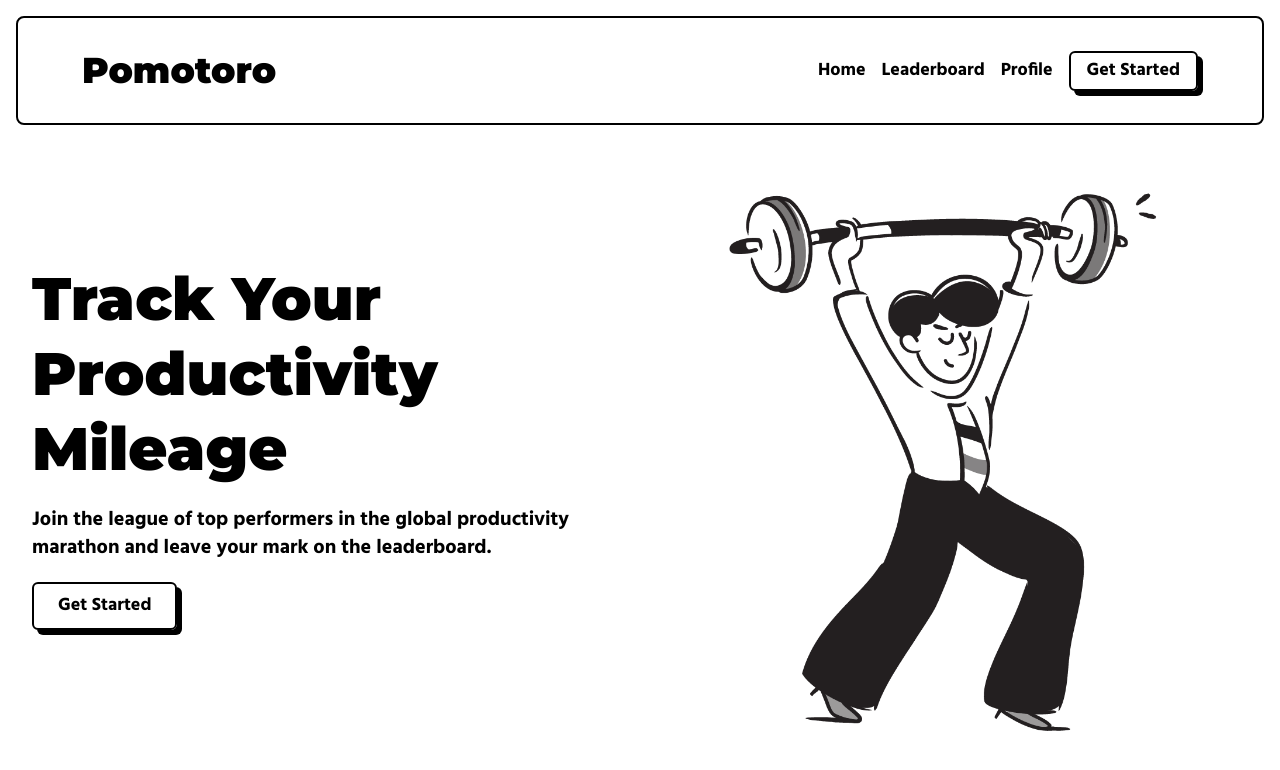
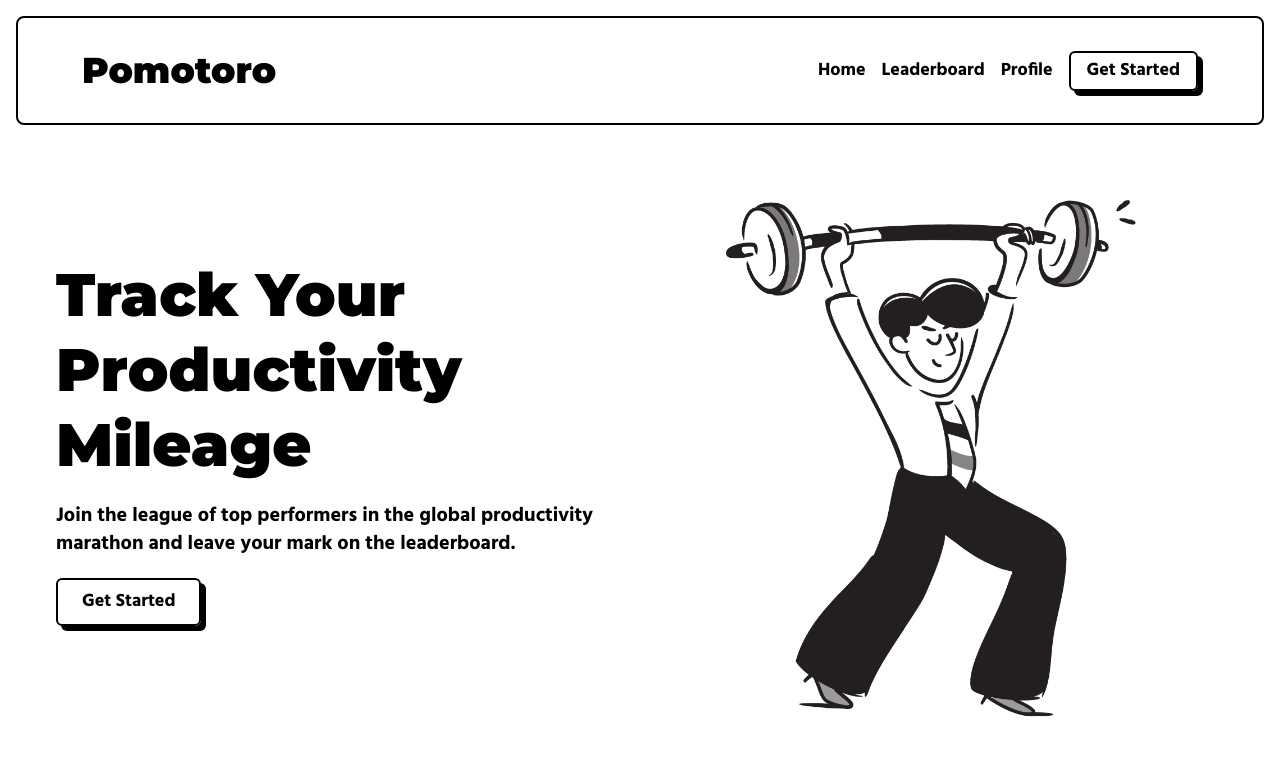
Before and after one commit to chenpaulkevin/pomotodo, a Next.js app: page / in a window 1280 px wide. Shown: the top 770 px of the page. Built offline with nearby package versions, Linux system fonts and the light colour scheme.

Commit message:
Ad page padding

```diff
--- a/src/app/page.tsx
+++ b/src/app/page.tsx
@@ -1,13 +1,11 @@
 "use client";
-//import Spline from "@splinetool/react-spline";
 import React from "react";
 import Image from "next/image";
 import Link from "next/link";
-//<Spline scene="https://prod.spline.design/vgrFMIbatRcFsli4/scene.splinecode" />
 
 export default function Home() {
   return (
-    <div className="pt-4 text-primary">
+    <div className="p-6 text-primary">
       <div className="flex-wrap lg:flex-nowrap flex p-4">
         <div className="flex flex-wrap items-center w-full">
           <div className="max-w-2xl mb-8">
```
